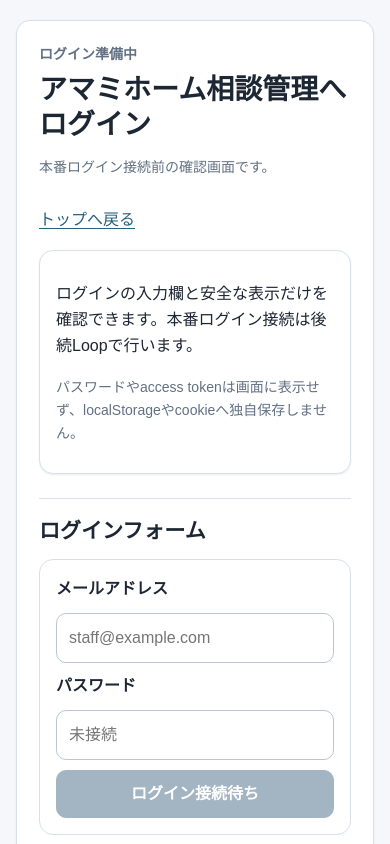
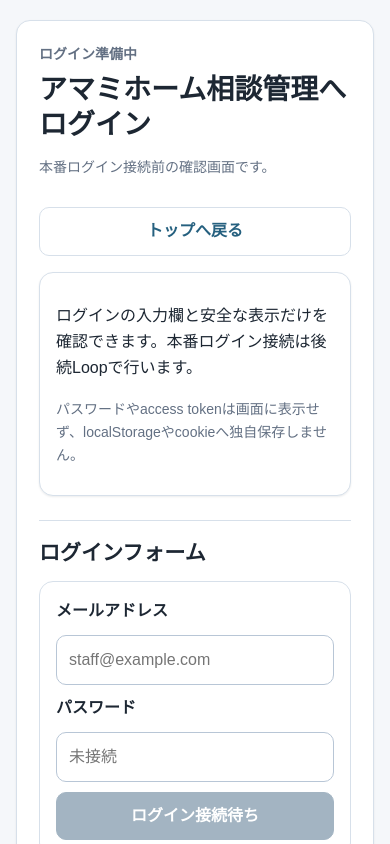
Before and after one commit to sakio71555/line_02, a Next.js app in the folder apps/admin/: page /login in a window 390 px wide. Shown: the top 844 px of the page. Built offline with nearby package versions, Linux system fonts and the light colour scheme.

Commit message:
fix: polish admin mobile review issues

```diff
--- a/apps/admin/app/globals.css
+++ b/apps/admin/app/globals.css
@@ -79,6 +79,18 @@ main {
   flex-direction: column;
   gap: 14px;
   margin-bottom: 18px;
+}
+
+.page-header > a {
+  align-items: center;
+  border: 1px solid var(--admin-border);
+  border-radius: var(--admin-radius-sm);
+  display: inline-flex;
+  font-weight: 700;
+  justify-content: center;
+  min-height: 44px;
+  padding: 10px 12px;
+  text-decoration: none;
 }
 
 .eyebrow {
```
